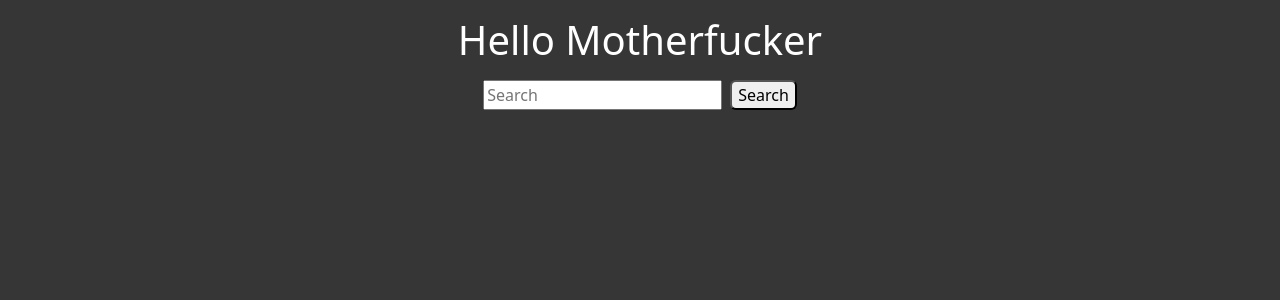
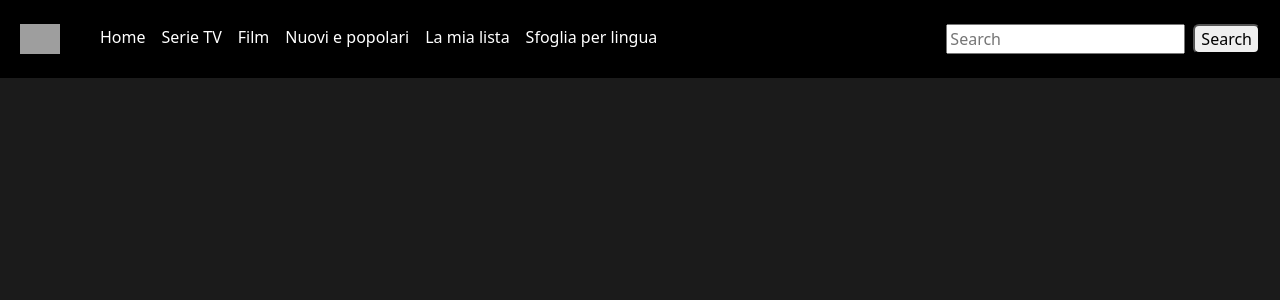
Before and after one commit to Yuri-Punzo/vite-boolflix, a Vue app: page / in a window 1280 px wide. Shown: the top 300 px of the page. Built offline with nearby package versions, Linux system fonts and the light colour scheme; grey boxes are pictures that could not be loaded.

Commit message:
milestone 4 completata

```diff
--- a/src/assets/scss/style.scss
+++ b/src/assets/scss/style.scss
@@ -1,6 +1,6 @@
 @use "../../../node_modules/bootstrap/scss/bootstrap.scss";
 
 body {
-  background-color: #363636;
+  background-color: #1b1b1b;
   color: white;
 }
--- a/src/components/AppHeader.vue
+++ b/src/components/AppHeader.vue
@@ -19,14 +19,54 @@ export default {
 </script>
 
 <template>
-    <div id="site_header" class="text-center">
-        <h1 class="text-center my-3">Hello Motherfucker</h1>
-        <input placeholder="Search" v-model="store.searchText" @keyup.enter="searchFunction">
-        <button class="ms-2 rounded" @click="searchFunction">Search</button>
+    <div id="site_header" class="d-flex justify-content-between aling-items-center">
+        <div class="my_navbar">
+            <img class="my-4" src="https://image.tmdb.org/t/p/w342/wwemzKWzjKYJFfCeiB57q3r4Bcm.png" alt="">
+            <span class="nav_links"><a href="">Home</a></span>
+            <span class="nav_links"><a href="">Serie TV</a></span>
+            <span class="nav_links"><a href="">Film</a></span>
+            <span class="nav_links"><a href="">Nuovi e popolari</a></span>
+            <span class="nav_links"><a href="">La mia lista</a></span>
+            <span class="nav_links"><a href="">Sfoglia per lingua</a></span>
+        </div>
+        <div class="search_bar">
+            <input placeholder="Search" v-model="store.searchText" @keyup.enter="searchFunction">
+            <button class="ms-2 rounded" @click="searchFunction">Search</button>
+        </div>
+
     </div>
     <!-- /#site_header -->
 </template>
 
 <style lang="scss" scoped>
+#site_header {
+    background-color: black;
+    padding: 0 20px 0 20px;
 
+    .my_navbar {
+        img {
+            height: 30px;
+            padding-right: 24px;
+
+        }
+
+        span {
+            padding-left: 16px;
+
+            a {
+                text-decoration: none;
+                color: white;
+
+                &:hover {
+                    color: gray;
+                }
+            }
+        }
+    }
+
+
+    .search_bar {
+        margin-top: 24px;
+    }
+}
 </style>
--- a/src/components/AppMain.vue
+++ b/src/components/AppMain.vue
@@ -12,7 +12,7 @@ export default {
 <template>
     <div id="site_main" class="pt-5">
         <div class="container">
-            <div class="row row-cols-1 row-cols-md-3">
+            <div class="row row-cols-1 row-cols-sm-1 row-cols-md-2 row-cols-xl-3">
                 <SearchResults />
             </div>
         </div>
```
